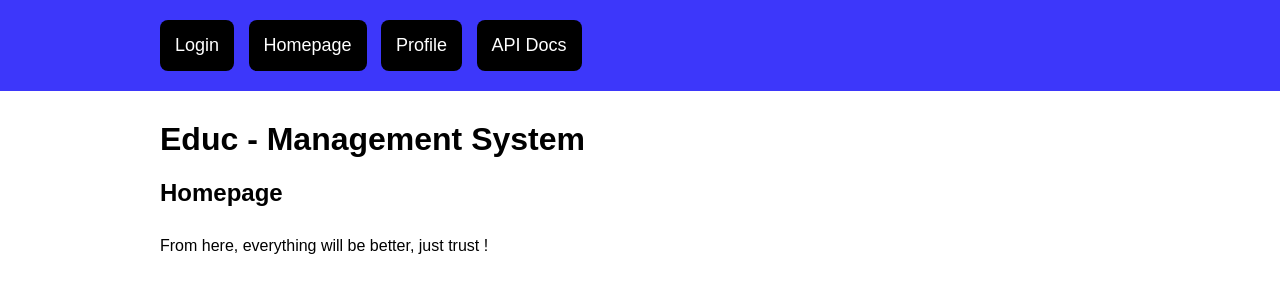
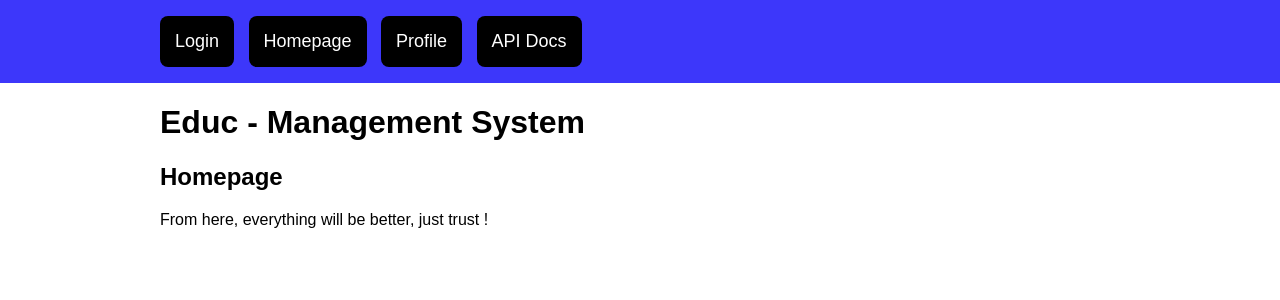
Before and after one commit to sylviedorsett/CSE-341-FinalProject, a Node project: template views/home.ejs in a window 1280 px wide. Shown: the top 300 px of the page. Run offline with Node 20 templates, Linux system fonts and the light colour scheme; the template is opened without the code that fills it, so the values that code supplies are empty; some libraries are stand-ins or nearby versions.

Commit message:
Changed 'frontend' header a little bit

```diff
--- a/frontend/css/styles.css
+++ b/frontend/css/styles.css
@@ -9,13 +9,20 @@ body {
   font-family: arial;
   margin: 0;
 }
+.container {
+  width: 90%;
+  max-width: 960px;
+  margin: 0 auto;
+}
+header {
+  background: var(--primary-color);
+}
 nav {
-  background: var(--primary-color);
-  padding: 20px 10px;
+  display: flex;
+  justify-content: space-between;
+  align-items: center;
 }
 nav ul {
-  max-width: 960px;
-  margin: 0 auto;
   padding: 0;
 }
 nav li {
@@ -32,12 +39,21 @@ nav a {
   border-radius: 0.5rem;
   display: block;
 }
-main,
-header {
-  max-width: 960px;
-  margin: 30px auto;
-  padding: 0 10px;
-  color: var(--sub-main-color);
+/* User data */
+.user-data {
+  display: flex;
+  align-items: center;
+  gap: 16px;
+}
+.user-data p {
+  font-weight: 700;
+}
+.user-data img {
+  width: 50px;
+  border-radius: 50%;
+}
+main {
+  margin: 30px 0;
 }
 
 .google-btn {
--- a/package.json
+++ b/package.json
@@ -20,7 +20,6 @@
   "author": "Sylvie Dorsett",
   "license": "ISC",
   "dependencies": {
-    "@auth0/auth0-spa-js": "^2.0.4",
     "body-parser": "^1.20.2",
     "cors": "^2.8.5",
     "dotenv": "^16.0.3",
--- a/server.js
+++ b/server.js
@@ -30,8 +30,6 @@ const config = {
   }
 };
 
-let auth0Client = null;
-
 /* Middlewares */
 // Added morgan to show in console all the requests to the server
 server.use(morgan('dev'));
--- a/views/home.ejs
+++ b/views/home.ejs
@@ -1,16 +1,16 @@
 <!DOCTYPE html>
 <html>
   <head>
-        <meta charset="utf-8">
-        <link rel="stylesheet" href="/css/styles.css">
+    <meta charset="utf-8" />
+    <link rel="stylesheet" href="/css/styles.css" />
     <title>Educ - Management System</title>
   </head>
   <body>
-        <nav>
+    <header>
+      <nav class="container">
         <ul>
           <% if (user) { %>
           <li><a href="/logout">Log out</a></li>
-                <li><p> <%= user.nickname %></p></li>
           <% } else { %>
           <li><a href="/login">Login</a></li>
           <% } %>
@@ -18,13 +18,18 @@
           <li><a href="/profile">Profile</a></li>
           <li><a href="/api-docs">API Docs</a></li>
         </ul>
+        <div class="user-data">
+          <% if (user) { %>
+          <p><%= user.name %></p>
+          <img src="<%= user.picture %>" alt="<%= user.nickname %> picture" />
+          <% } %>
+        </div>
       </nav>
-        <header>
+    </header>
+    <main class="container">
       <h1>Educ - Management System</h1>
       <h2>Homepage</h2>
-        </header>
-        <main>
-            <p>From here, everything will be better, just trust ! </p>
+      <p>From here, everything will be better, just trust !</p>
     </main>
   </body>
 </html>
```
Also changed, not shown: routes/instructors.js (+2 -10 lines), routes/profile.js (+5 -5 lines), swagger-output.json (+4 -12 lines), test/instructor.test.js (+6 -58 lines), views/profile.ejs (+11 -6 lines), .eslintrc.json, models/instructors.js (line endings or trailing spaces). Lines whose indentation alone changed are shown as unchanged.
